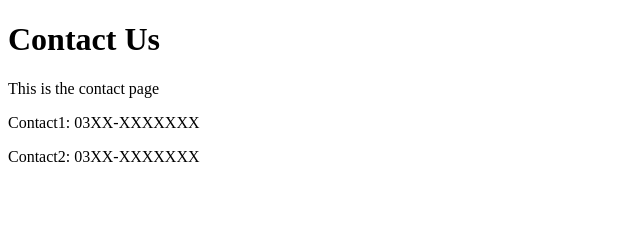
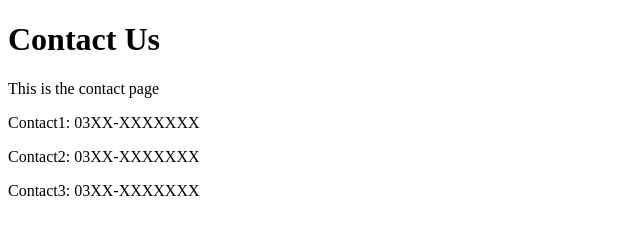
Before and after one commit to daniyalaamir110/git-task, a plain HTML site: page contact.html in a window 1280 px wide. Shown: the whole page, without its empty margins (0-640 px from the left). Drawn offline with Linux system fonts and the light colour scheme.

Commit message:
Added contact 3

```diff
--- a/contact.html
+++ b/contact.html
@@ -10,5 +10,6 @@
     <p>This is the contact page</p>
     <p>Contact1: 03XX-XXXXXXX</p>
     <p>Contact2: 03XX-XXXXXXX</p>
+    <p>Contact3: 03XX-XXXXXXX</p>
 </body>
 </html>
```
